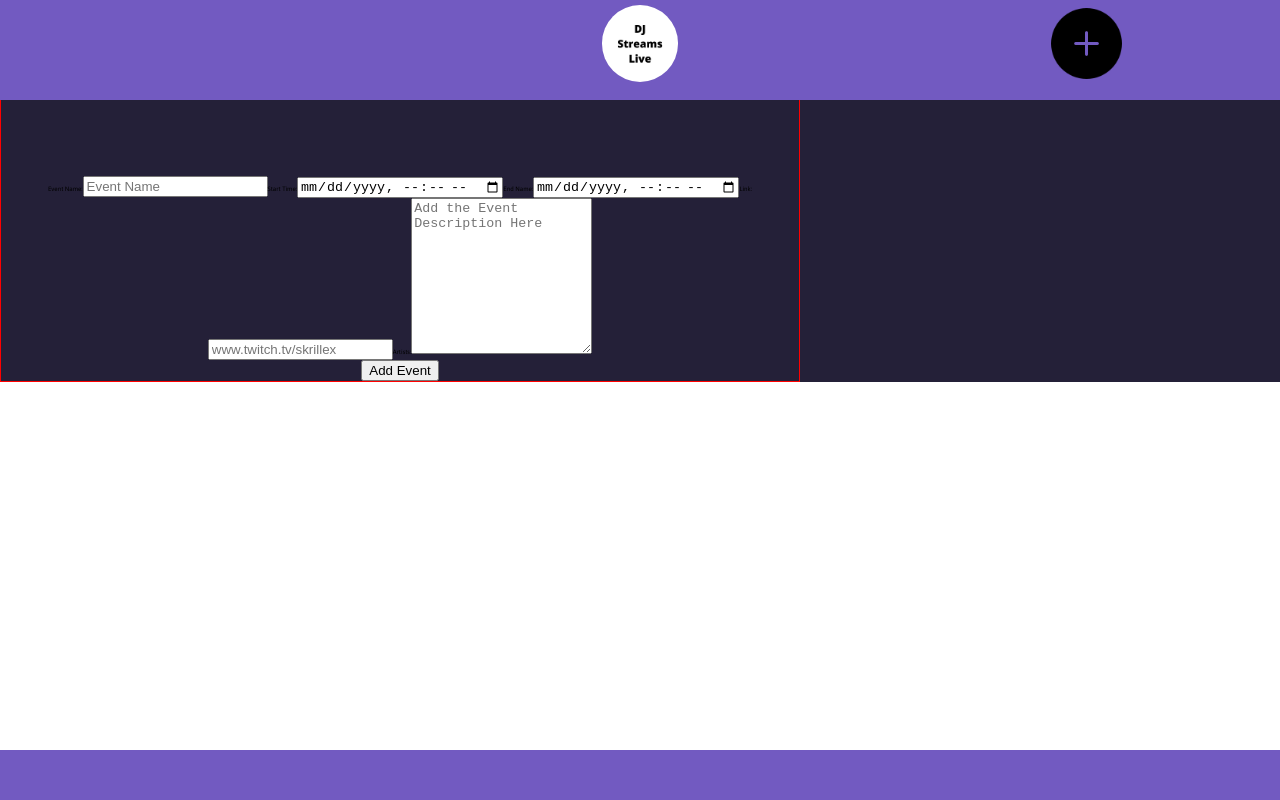
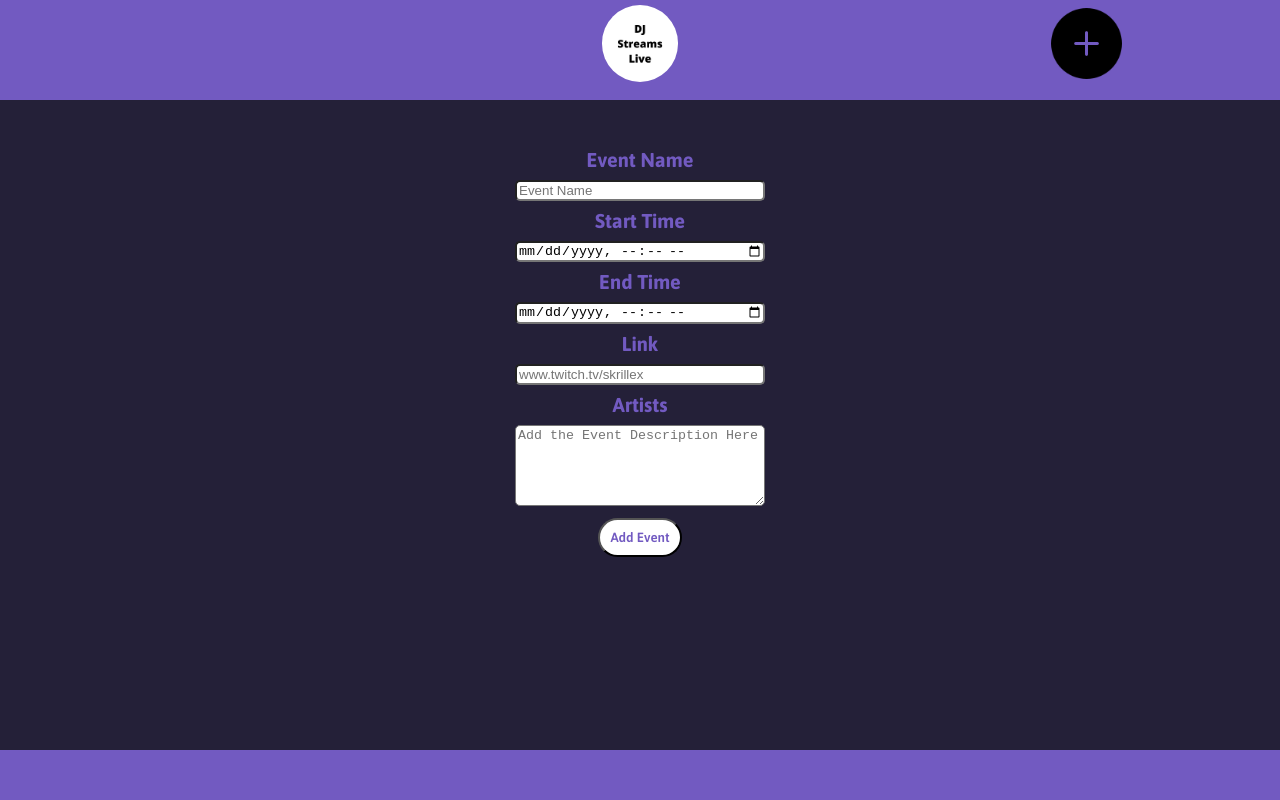
Before and after one commit to smv5047/djstreams-fe, a React (Create React App) app: page /AddEvent in a window 1280 px wide. Shown: the top 800 px of the page. Built offline with nearby package versions, Linux system fonts and the light colour scheme.

Commit message:
updated add event form

```diff
--- a/src/components/AddEvent.js
+++ b/src/components/AddEvent.js
@@ -11,6 +11,7 @@ export default function AddEvent() {
     description: "",
     event_platform: "",
     link: "",
+    artist: "",
   });
 
   const handleChange = (e) => {
@@ -24,15 +25,12 @@ export default function AddEvent() {
 
   const handleSubmit = (e) => {
     e.preventDefault();
-    console.log("hello");
-    console.log(newEvent);
     axios
       .post("https://djstreams.herokuapp.com/api/events", newEvent)
       .then((res) => {
-        setNewEvent(res.data);
-        console.log("success", res);
-      })
-      .catch((err) => console.log(err.response));
+        // setNewEvent(res.data);
+        // console.log("success", res);
+        window.alert(`Thank you for adding ${newEvent.event_name}`);
         setNewEvent({
           event_name: "",
           event_start: "",
@@ -41,12 +39,17 @@ export default function AddEvent() {
           event_platform: "",
           event_link: "",
         });
+      })
+      .catch((err) => console.log(err.response));
   };
 
   return (
     <div className="form-container">
       <form onSubmit={handleSubmit}>
-        <label>Event Name:</label>
+        <row>
+          <label>Event Name</label>
+        </row>
+        <row>
           <input
             placeholder="Event Name"
             onChange={(e) => handleChange(e)}
@@ -54,7 +57,11 @@ export default function AddEvent() {
             value={newEvent.event_name}
             type="text"
           />
-        <label>Start Time:</label>
+        </row>
+        <row>
+          <label>Start Time</label>
+        </row>
+        <row>
           <input
             placeholder="Start Time"
             name="event_start"
@@ -62,7 +69,11 @@ export default function AddEvent() {
             value={newEvent.event_start}
             type="datetime-local"
           />
-        <label>End Name:</label>
+        </row>
+        <row>
+          <label>End Time</label>
+        </row>
+        <row>
           <input
             placeholder="End Time"
             name="event_end"
@@ -70,6 +81,7 @@ export default function AddEvent() {
             value={newEvent.event_end}
             type="datetime-local"
           />
+        </row>
         {/* <label>
           Platform:
           <select name="event_platform" onChange={(e) => handleChange(e)}>
@@ -78,8 +90,10 @@ export default function AddEvent() {
             <option value="other">Other</option>
           </select>
         </label> */}
-        <label>
-          Link:
+        <row>
+          <label>Link</label>
+        </row>
+        <row>
           <input
             placeholder="www.twitch.tv/skrillex"
             name="link"
@@ -87,20 +101,24 @@ export default function AddEvent() {
             type="text"
             value={newEvent.link}
           />
-        </label>
-        <label>
-          Artists:
+        </row>
+        <row>
+          <label>Artists</label>
+        </row>
+        <row>
           <textarea
             name="description"
             onChange={(e) => handleChange(e)}
             placeholder="Add the Event Description Here"
-            rows="10"
-            columns="40"
+            rows="5"
+            columns="100"
             value={newEvent.description}
           ></textarea>
-        </label>
+        </row>
         <br></br>
+        <row>
           <button type="submit">Add Event</button>
+        </row>
       </form>
     </div>
   );
--- a/src/components/AddEvent.scss
+++ b/src/components/AddEvent.scss
@@ -1,9 +1,54 @@
 .form-container {
   width: 800px;
-  display: flex;
-  border: 1px solid red;
+  margin: 0 auto;
 }
 
 form {
-  padding-top: 15rem;
+  padding: 12rem 0 60rem;
+  height: 100%;
+  display: flex;
+  flex-wrap: wrap;
+  color: #725ac1;
+  font-weight: 800;
+  font-size: 1.5rem;
+  width: 100%;
+  justify-content: center;
 }
+
+row {
+  width: 60%;
+  padding: 0.5rem 0;
+}
+label {
+  width: 10rem;
+  height: 2rem;
+  font-size: 2rem;
+}
+input {
+  width: 25rem;
+  border-radius: 5px;
+}
+
+textarea {
+  width: 25rem;
+  border-radius: 5px;
+}
+
+button {
+  padding: 1rem;
+  border-radius: 20px;
+  font-family: "Asap", sans-serif;
+  color: #725ac1;
+  background-color: white;
+  font-weight: 600;
+}
+
+button:hover {
+  background-color: #725ac1;
+  border-radius: 20px;
+  color: white;
+}
+
+button:active {
+  box-shadow: inset 0px 0px 5px;
+}
--- a/src/components/Card.js
+++ b/src/components/Card.js
@@ -38,13 +38,15 @@ export default function Card(props) {
           <h2>{props.event.event_name}</h2>
         )}
       </div>
-      <div className="artists">Artist: {props.event.artist}</div>
+      <div className="artists">
+        <h2>Artist: {props.event.artist}</h2>
+      </div>
       <div className="set-time">
         <div>
-          Starts At: {formattedStartDate} {formattedStartTime}
+          <h2>Starts At:</h2> {formattedStartDate} {formattedStartTime}
         </div>
         <div>
-          Ends At: {formattedEndDate} {formattedEndTime}
+          <h2>Ends At:</h2> {formattedEndDate} {formattedEndTime}
         </div>
       </div>
 
--- a/src/components/Card.scss
+++ b/src/components/Card.scss
@@ -46,8 +46,8 @@
 
 .set-time {
   display: flex;
-  justify-content: space-evenly;
-  padding: 2rem;
+  justify-content: space-between;
+  padding: 2rem 1rem;
   color: lighten(white, 15%);
 }
 
```
Lines whose indentation alone changed are shown as unchanged.
